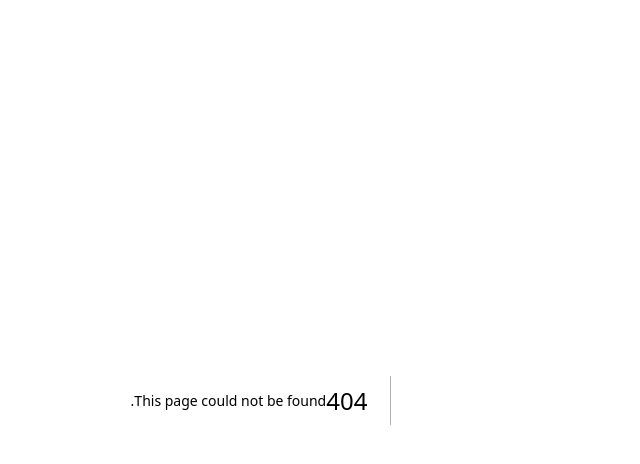
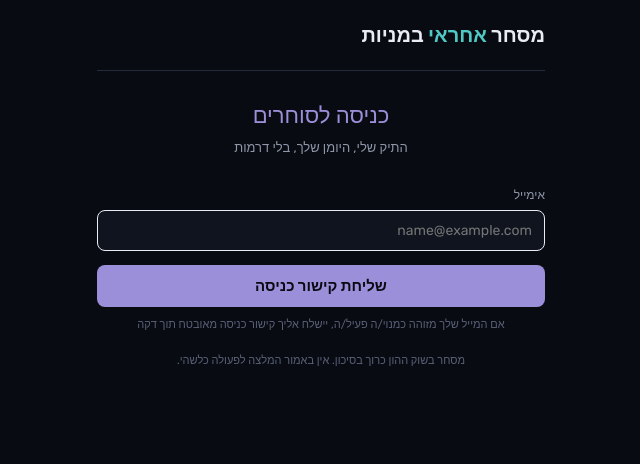
Before and after one commit to ShiranDimor/shirandimor, a Next.js app: page /login in a window 1280 px wide. Before the commit this address had no page. Shown: the top 464 px of the page, without its empty margins (411-1051 px from the left). Built offline with nearby package versions, Linux system fonts and the light colour scheme; no server answers.

Commit message:
Create page.tsx

```diff
--- /dev/null
+++ b/app/login/page.tsx
@@ -0,0 +1,76 @@
+'use client';
+
+import { useState } from 'react';
+import { supabase } from '@/lib/supabase';
+
+export default function LoginPage() {
+  const [email, setEmail] = useState('');
+  const [loading, setLoading] = useState(false);
+  const [sent, setSent] = useState(false);
+  const [error, setError] = useState('');
+
+  async function handleLogin() {
+    if (!email) return;
+    setLoading(true);
+    setError('');
+
+    const { error: authError } = await supabase.auth.signInWithOtp({
+      email,
+      options: {
+        emailRedirectTo: `${window.location.origin}/auth/callback`,
+      },
+    });
+
+    setLoading(false);
+
+    if (authError) {
+      setError('משהו השתבש. נסי שוב בעוד רגע.');
+      return;
+    }
+
+    setSent(true);
+  }
+
+  return (
+    <div className="wrap">
+      <header>
+        <div className="brand">מסחר <span>אחראי</span> במניות</div>
+      </header>
+
+      <div className="form-title" style={{ color: 'var(--lavender)' }}>כניסה לסוחרים</div>
+      <div className="form-sub">התיק שלי, היומן שלך, בלי דרמות</div>
+
+      {!sent ? (
+        <>
+          <div className="field">
+            <label>אימייל</label>
+            <input
+              type="email"
+              value={email}
+              onChange={(e) => setEmail(e.target.value)}
+              placeholder="name@example.com"
+              style={{ borderColor: 'var(--lavender-dim)' }}
+            />
+          </div>
+          <button className="btn-primary" style={{ background: 'var(--lavender)' }} onClick={handleLogin} disabled={loading}>
+            {loading ? 'שולחת...' : 'שליחת קישור כניסה'}
+          </button>
+          {error && <p style={{ color: 'var(--loss)', fontSize: '12px', textAlign: 'center', marginTop: '10px' }}>{error}</p>}
+          <p style={{ marginTop: '10px', fontSize: '11px', color: 'var(--text-tertiary)', textAlign: 'center' }}>
+            אם המייל שלך מזוהה כמנוי/ה פעיל/ה, יישלח אליך קישור כניסה מאובטח תוך דקה
+          </p>
+        </>
+      ) : (
+        <div style={{ background: 'rgba(156,143,217,0.1)', border: '1px solid var(--lavender)', borderRadius: '10px', padding: '16px', textAlign: 'center' }}>
+          <div style={{ fontSize: '20px', marginBottom: '8px' }}>✉️</div>
+          <div style={{ fontSize: '14px', fontWeight: 600, marginBottom: '4px' }}>בדקי את תיבת המייל שלך</div>
+          <div style={{ fontSize: '12px', color: 'var(--text-secondary)' }}>
+            שלחנו קישור כניסה מאובטח - לחיצה עליו תכניס אותך ישירות לאזור האישי
+          </div>
+        </div>
+      )}
+
+      <footer>מסחר בשוק ההון כרוך בסיכון. אין באמור המלצה לפעולה כלשהי.</footer>
+    </div>
+  );
+}
```
